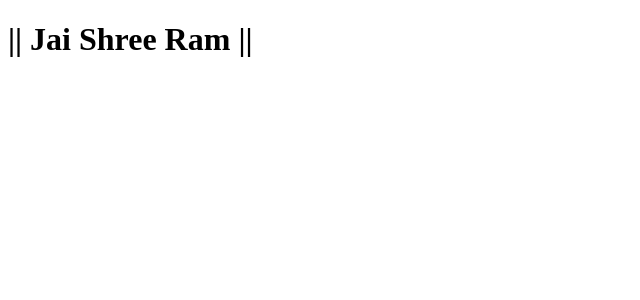
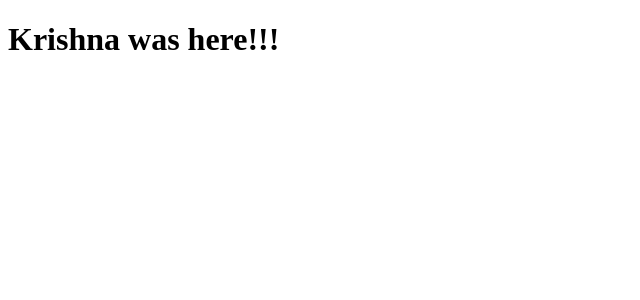
Before and after one commit to vishalsaini0491/testapp, a React (Vite) app: page / in a window 1280 px wide. Shown: the top 300 px of the page, without its empty margins (0-640 px from the left). Built offline with nearby package versions, Linux system fonts and the light colour scheme.

Commit message:
Modified by krishna

```diff
--- a/src/App.jsx
+++ b/src/App.jsx
@@ -3,7 +3,7 @@ import './App.css'
 function App() {
   return (
     <>
-      <h1>|| Jai Shree Ram ||</h1>
+      <h1>Krishna was here!!!</h1>
     </>
   )
 }
```
